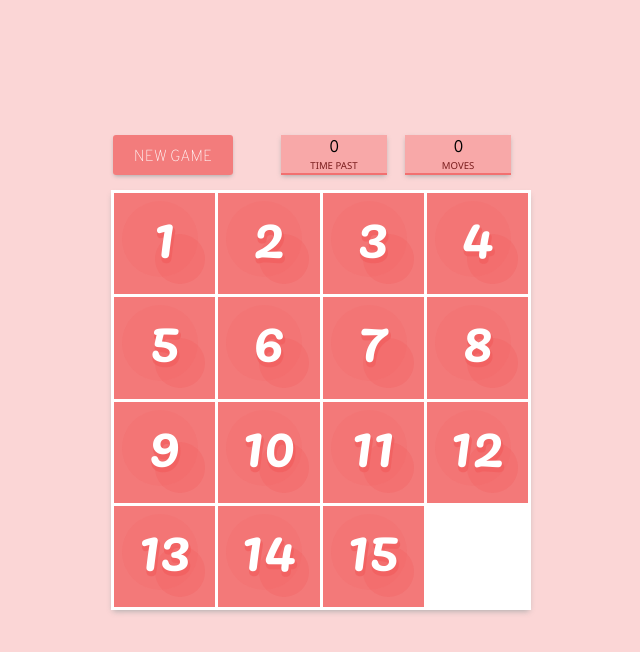
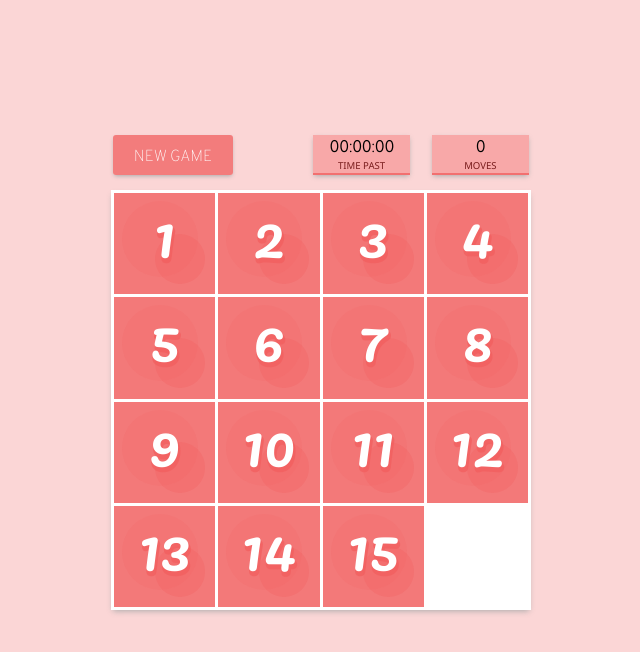
Before and after one commit to russo97/FifteenPuzzle, a Vue app: page / in a window 1280 px wide. Shown: the top 652 px of the page, without its empty margins (319-959 px from the left). Built offline with nearby package versions, Linux system fonts and the light colour scheme.

Commit message:
feat: funções para contagem de tempo e de movimentos realizados no tabuleiro

```diff
--- a/src/App.vue
+++ b/src/App.vue
@@ -26,6 +26,8 @@ export default {
       table: [],
       timepast: 0,
       tableSize: 4,
+      timestamp: 0,
+      currentTimeStamp: 0
     };
   },
 
@@ -51,6 +53,7 @@ export default {
       const canMove = this.canMove(index);
 
       if (this.nullIndex !== index && canMove) {
+        this.moves += 1;
         this.swap(index, this.nullIndex);
       }
     },
--- a/src/components/Controls.vue
+++ b/src/components/Controls.vue
@@ -3,7 +3,7 @@
       <div class="controls_box">
         <button class="newGame">new game</button>
         <div class="controlsInfo">
-            <ControlsInfo :controlinfo="timepast" title="time past" />
+            <ControlsInfo :controlinfo="timepast" title="time past" timetype="true" />
             <ControlsInfo :controlinfo="moves" title="moves" />
         </div>
       </div>
@@ -38,7 +38,6 @@ export default {
       .controls_box {
         width: calc(100% - 4px);
         height: calc(100% - 4px);
-        display: flex;
         @extend %flex-center-space-between;
 
         button.newGame {
@@ -59,8 +58,8 @@ export default {
 
         div.controlsInfo {
           height: 40px;
-          width: calc(100% - 150px);
-          @extend %flex-center-space-evenly;
+          width: calc(100% - 200px);
+          @extend %flex-center-space-between;
         }
       }
     }
--- a/src/components/ControlsInfo.vue
+++ b/src/components/ControlsInfo.vue
@@ -1,7 +1,7 @@
 <template>
   <div class="control_box">
       <span class="box_info">
-          {{ controlinfo }}
+          {{ timetype ? formattedTime : controlinfo }}
       </span>
       <span class="box_title">
           {{ title }}
@@ -13,11 +13,35 @@
 export default {
     name: "ControlsInfo",
 
-    props: ['title', 'controlinfo'],
+    props: ['title', 'controlinfo', 'timetype'],
+
+    methods: {
+        hoursFromSecs (secs) {
+            const hours = Math.floor(secs / 3600);
+
+            return hours;
+        },
+
+        minutesFromSecs (secs) {
+            const minutes = Math.floor(secs % 3600 / 60);
+
+            return minutes;
+        },
+
+        secondsFromSecs (secs) {
+            const seconds = Math.floor(secs % 3600 % 60);
+
+            return seconds;
+        }
+    },
 
     computed: {
         formattedTime () {
-            return 0;
+            const { hoursFromSecs, minutesFromSecs, secondsFromSecs, controlinfo } = this;
+
+            return [hoursFromSecs, minutesFromSecs, secondsFromSecs].map(mapFn => {
+                return String(mapFn(controlinfo)).padStart(2, '0');
+            }).join(':');
         }
     }
 }
@@ -27,7 +51,7 @@ export default {
     @import "../../public/mixins.module.scss";
 
     .control_box {
-        width: 40%;
+        width: 45%;
         height: 100%;
         flex-direction: column;
         background: #f15e5e62;
```
